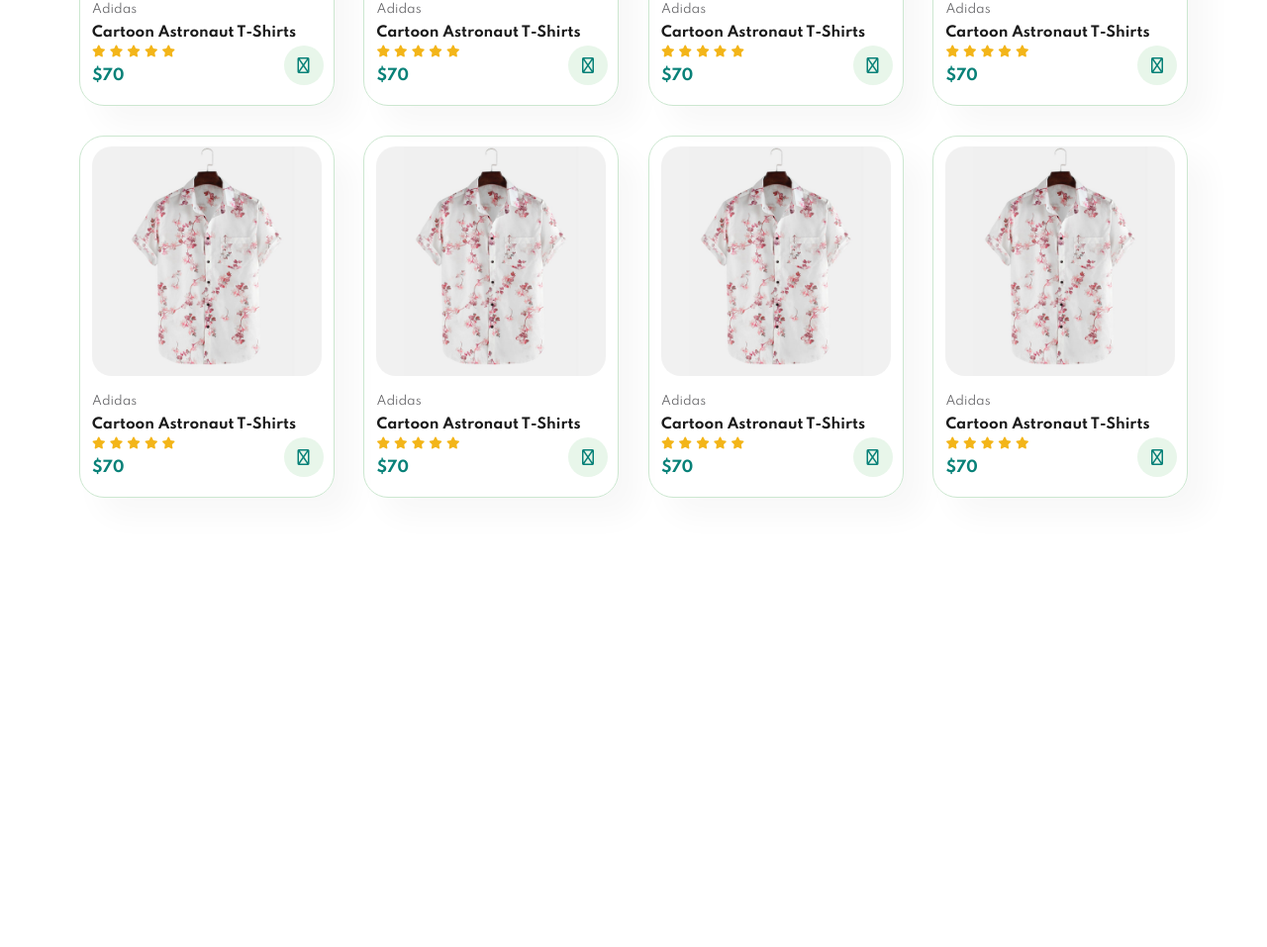
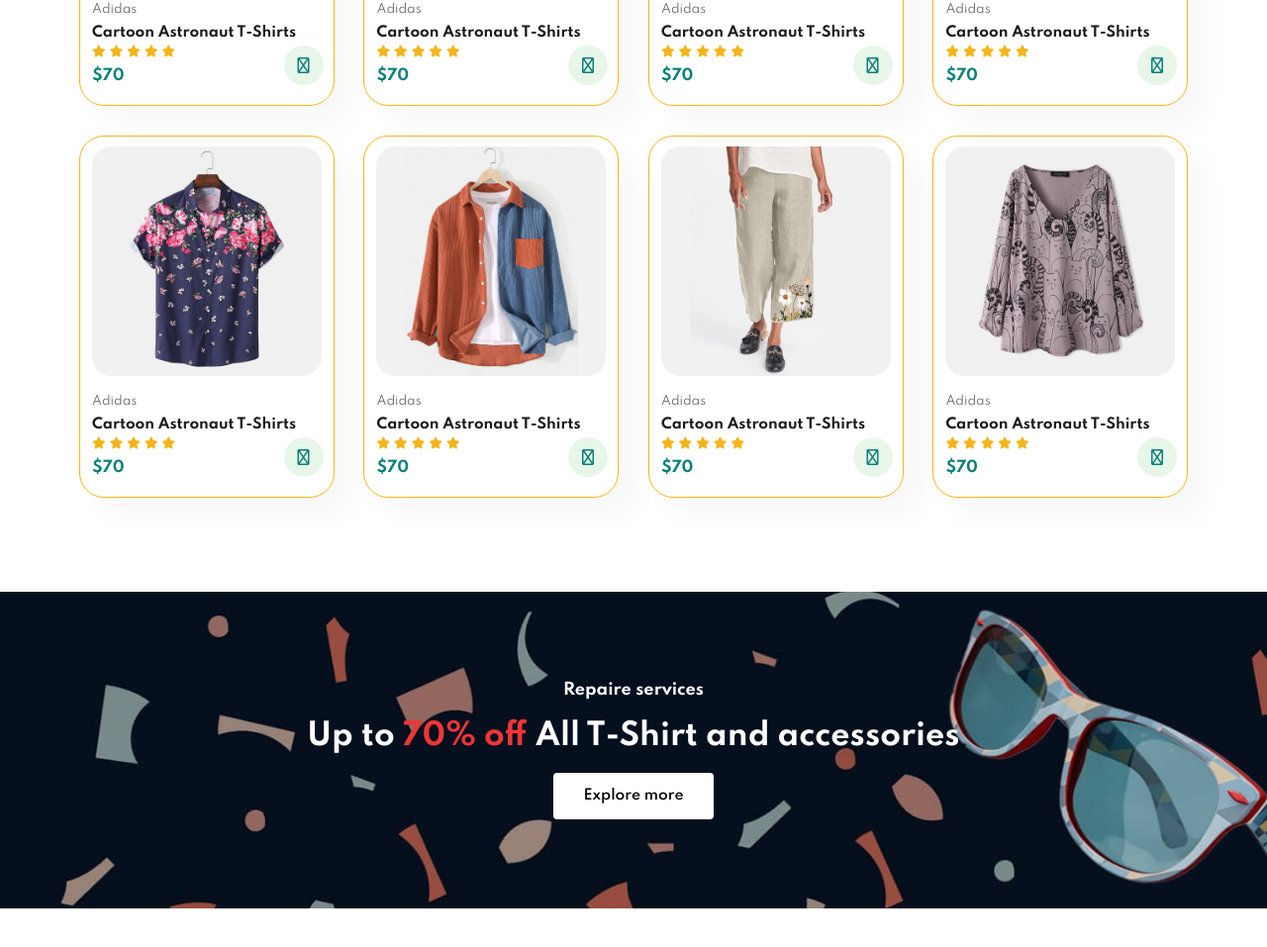
Before and after one commit to YakubuAmidu/EverydayEssential, a website: page index.html in a window 1280 px wide. Shown: the part 1779-2736 px from the top of the page at 99% size. Before the commit the page ends 2337 px from the top, so only its background shows below. Drawn offline with Linux system fonts and the light colour scheme.

Commit message:
Initial commit

```diff
--- a/index.html
+++ b/index.html
@@ -71,7 +71,41 @@
       <p>Summer Collection New Modern Design</p>
       <div class="pro-container">
         <div class="pro">
-          <img src="img/products/f4.jpg" alt="" />
+          <img src="img/products/f1.jpg" alt="" />
+          <div class="desc">
+            <span>Adidas</span>
+            <h5>Cartoon Astronaut T-Shirts</h5>
+            <div class="star">
+              <i class="fa fa-star"></i>
+              <i class="fa fa-star"></i>
+              <i class="fa fa-star"></i>
+              <i class="fa fa-star"></i>
+              <i class="fa fa-star"></i>
+            </div>
+            <h4>$70</h4>
+          </div>
+          <a href="#"><i class="fas fa-shopping-cart cart"></i></a>
+        </div>
+
+        <div class="pro">
+          <img src="img/products/f2.jpg" alt="" />
+          <div class="desc">
+            <span>Adidas</span>
+            <h5>Cartoon Astronaut T-Shirts</h5>
+            <div class="star">
+              <i class="fa fa-star"></i>
+              <i class="fa fa-star"></i>
+              <i class="fa fa-star"></i>
+              <i class="fa fa-star"></i>
+              <i class="fa fa-star"></i>
+            </div>
+            <h4>$70</h4>
+          </div>
+          <a href="#"><i class="fas fa-shopping-cart cart"></i></a>
+        </div>
+
+        <div class="pro">
+          <img src="img/products/f3.jpg" alt="" />
           <div class="desc">
             <span>Adidas</span>
             <h5>Cartoon Astronaut T-Shirts</h5>
@@ -105,7 +139,7 @@
         </div>
 
         <div class="pro">
-          <img src="img/products/f4.jpg" alt="" />
+          <img src="img/products/f5.jpg" alt="" />
           <div class="desc">
             <span>Adidas</span>
             <h5>Cartoon Astronaut T-Shirts</h5>
@@ -122,7 +156,7 @@
         </div>
 
         <div class="pro">
-          <img src="img/products/f4.jpg" alt="" />
+          <img src="img/products/f6.jpg" alt="" />
           <div class="desc">
             <span>Adidas</span>
             <h5>Cartoon Astronaut T-Shirts</h5>
@@ -139,7 +173,7 @@
         </div>
 
         <div class="pro">
-          <img src="img/products/f4.jpg" alt="" />
+          <img src="img/products/f7.jpg" alt="" />
           <div class="desc">
             <span>Adidas</span>
             <h5>Cartoon Astronaut T-Shirts</h5>
@@ -156,41 +190,7 @@
         </div>
 
         <div class="pro">
-          <img src="img/products/f4.jpg" alt="" />
-          <div class="desc">
-            <span>Adidas</span>
-            <h5>Cartoon Astronaut T-Shirts</h5>
-            <div class="star">
-              <i class="fa fa-star"></i>
-              <i class="fa fa-star"></i>
-              <i class="fa fa-star"></i>
-              <i class="fa fa-star"></i>
-              <i class="fa fa-star"></i>
-            </div>
-            <h4>$70</h4>
-          </div>
-          <a href="#"><i class="fas fa-shopping-cart cart"></i></a>
-        </div>
-
-        <div class="pro">
-          <img src="img/products/f4.jpg" alt="" />
-          <div class="desc">
-            <span>Adidas</span>
-            <h5>Cartoon Astronaut T-Shirts</h5>
-            <div class="star">
-              <i class="fa fa-star"></i>
-              <i class="fa fa-star"></i>
-              <i class="fa fa-star"></i>
-              <i class="fa fa-star"></i>
-              <i class="fa fa-star"></i>
-            </div>
-            <h4>$70</h4>
-          </div>
-          <a href="#"><i class="fas fa-shopping-cart cart"></i></a>
-        </div>
-
-        <div class="pro">
-          <img src="img/products/f4.jpg" alt="" />
+          <img src="img/products/f8.jpg" alt="" />
           <div class="desc">
             <span>Adidas</span>
             <h5>Cartoon Astronaut T-Shirts</h5>
@@ -208,6 +208,12 @@
       </div>
     </section>
 
+    <section id="banner" class="section-m1">
+      <h4>Repaire services</h4>
+      <h2>Up to <span>70% off</span> All T-Shirt and accessories</h2>
+      <button class="normal">Explore more</button>
+    </section>
+
     <script src="script.js"></script>
   </body>
 </html>
--- a/style.css
+++ b/style.css
@@ -39,6 +39,19 @@ p {
 
 .section-m1 {
   margin: 40px 0;
+}
+
+button.normal {
+  font-size: 14px;
+  font-weight: 600;
+  padding: 15px 30px;
+  color: #000;
+  background-color: #fff;
+  border-radius: 4px;
+  cursor: pointer;
+  border: none;
+  outline: none;
+  transition: all 0.2s ease;
 }
 
 body {
@@ -205,7 +218,7 @@ body {
   width: 23%;
   min-width: 250px;
   padding: 10px 12px;
-  border: 1px solid #cce7d0;
+  border: 1px solid #f3b519;
   border-radius: 25px;
   cursor: pointer;
   box-shadow: 20px 20px 30px rgba(0, 0, 0, 0.03);
@@ -241,7 +254,7 @@ body {
 
 #product1 .pro .desc i {
   font-size: 12px;
-  color: rgb(243, 181, 25);
+  color: #f3b519;
 }
 
 #product1 .pro .desc h4 {
@@ -263,3 +276,36 @@ body {
   bottom: 20px;
   right: 10px;
 }
+
+#banner {
+  display: flex;
+  flex-direction: column;
+  align-items: center;
+  justify-content: center;
+  text-align: center;
+  background-image: url(./img/banner/b2.jpg);
+  width: 100%;
+  height: 40vh;
+  background-size: cover;
+  background-position: center;
+}
+
+#banner h4 {
+  color: #fff;
+  font-size: 16px;
+}
+
+#banner h2 {
+  padding: 10px 0px;
+  font-size: 30px;
+  color: #fff;
+}
+
+#banner h2 span {
+  color: #ef3636;
+}
+
+#banner button:hover {
+  background-color: #f3b519;
+  color: #fff;
+}
```
Also changed, not shown: img/banner/b1.jpg (added), img/banner/b10.jpg (added), img/banner/b14.png (added), img/banner/b16.jpg (added), img/banner/b17.jpg (added), img/banner/b18.jpg (added), img/banner/b19.jpg (added), img/banner/b2.jpg (added), img/banner/b20.jpg (added), img/banner/b4.jpg (added), img/banner/b7.jpg (added).
